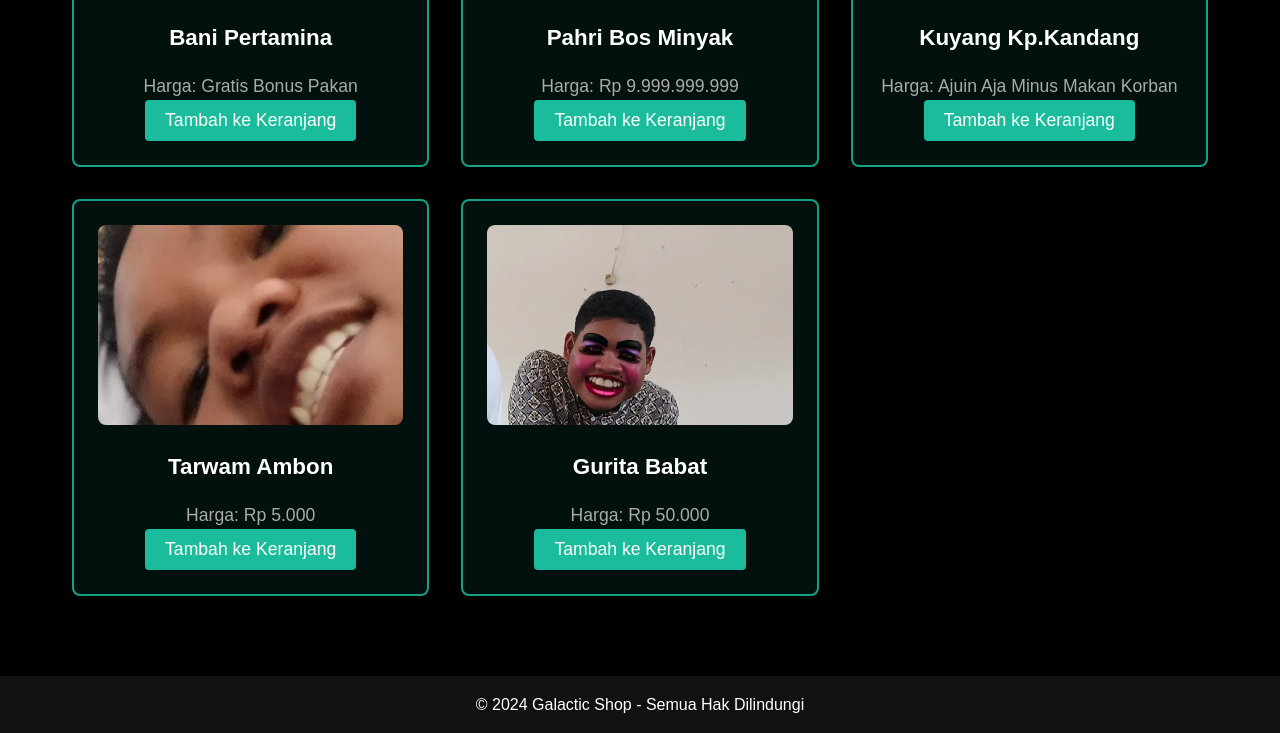
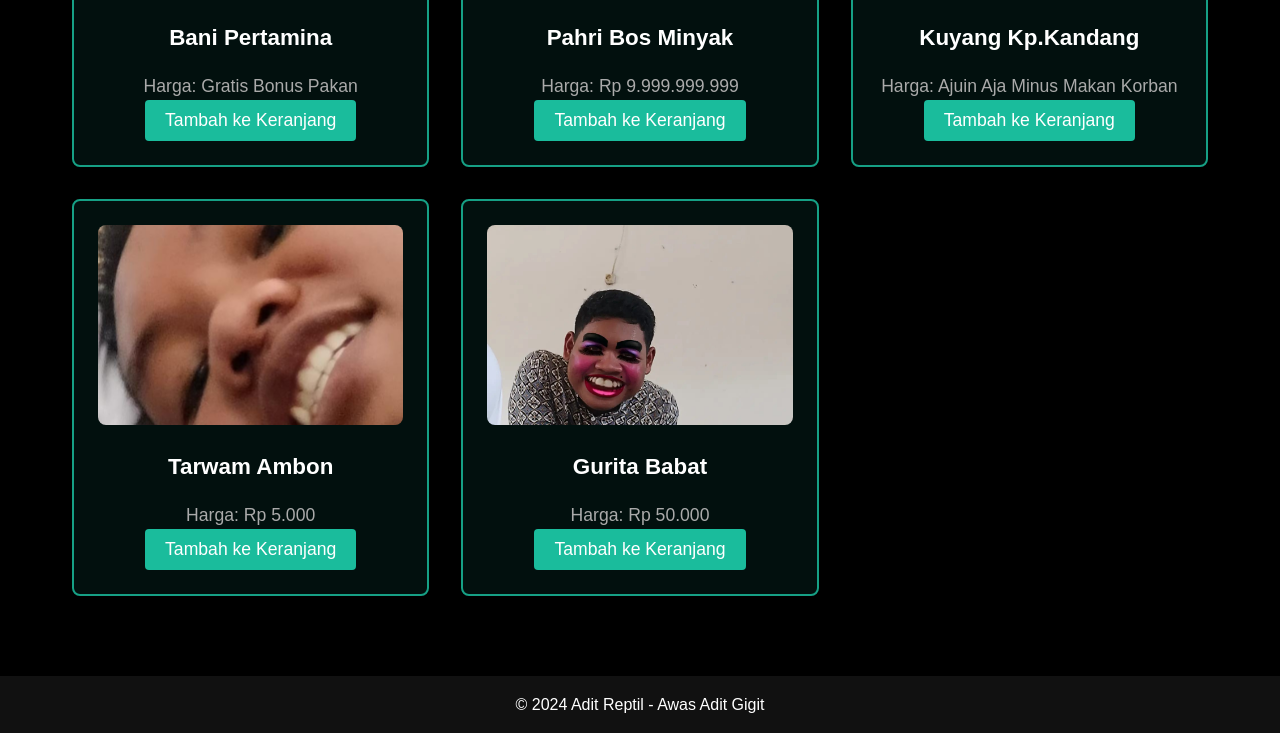
Before and after one commit to ApnGntg/DARKWEB, a plain HTML site: page index.html in a window 1280 px wide. Shown: the part 816-1549 px from the top of the page. Drawn offline with Linux system fonts and the light colour scheme.

Commit message:
index.html

```diff
--- a/index.html
+++ b/index.html
@@ -71,7 +71,7 @@
     </main>
 
     <footer>
-        <p>&copy; 2024 Galactic Shop - Semua Hak Dilindungi</p>
+        <p>&copy; 2024 Adit Reptil - Awas Adit Gigit</p>
     </footer>
 
     <div id="cart-modal" class="modal">
```
